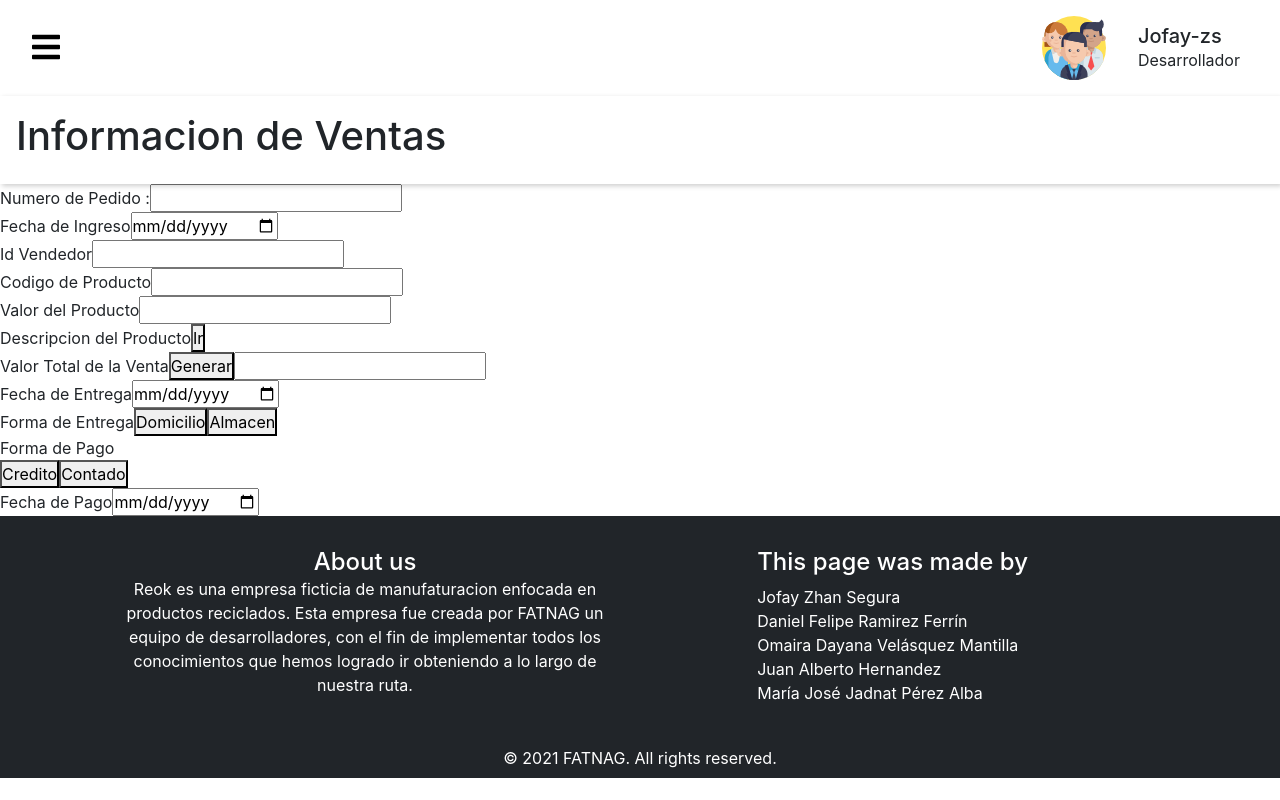
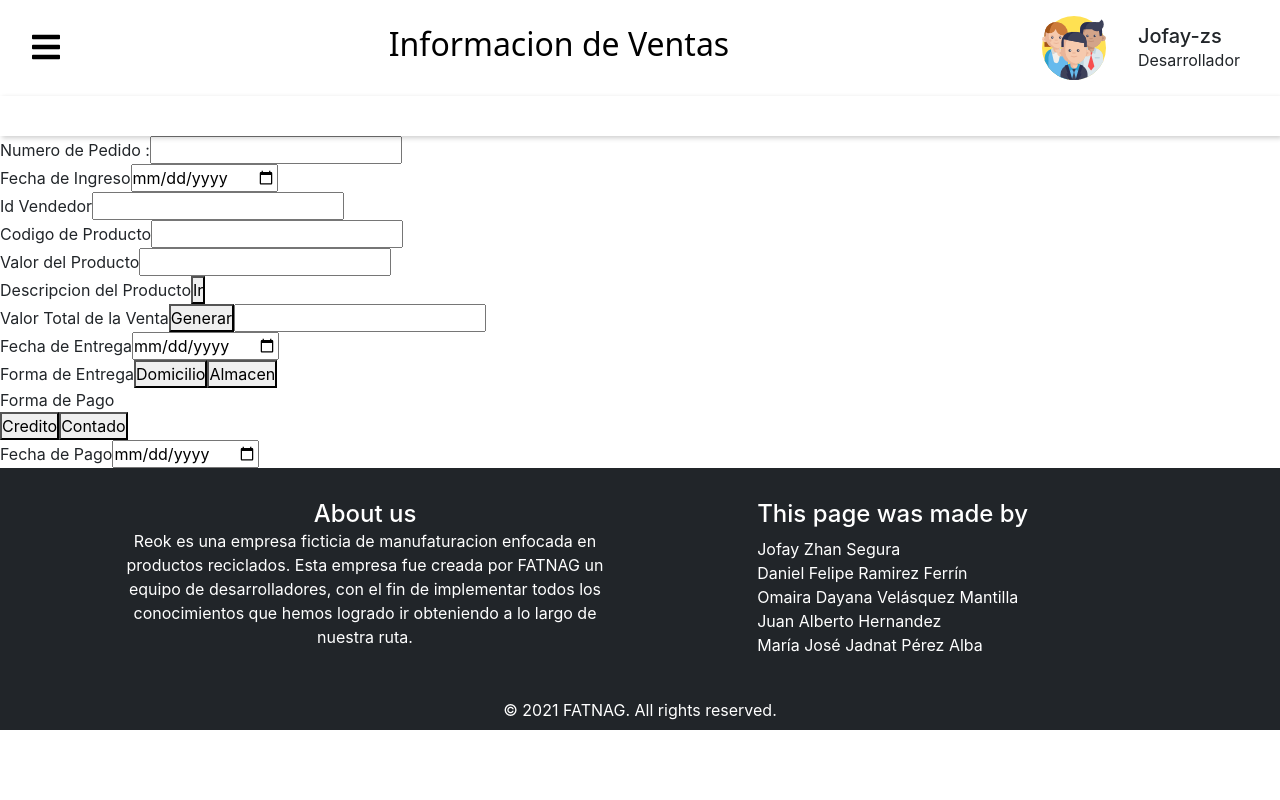
Before and after one commit to MajoAlba458/Manufacturing-company, a React (Create React App) app in the folder reok/: page /Sales in a window 1280 px wide. Built offline with nearby package versions, Linux system fonts and the light colour scheme; a web font is replaced by a local one.

Commit message:
Integrando cambios ventas

```diff
--- a/reok/src/pages/Sales.jsx
+++ b/reok/src/pages/Sales.jsx
@@ -3,9 +3,9 @@ import Footer from "components/Footer";
 function Sales() {
     return (
         <div className="Sales">
-            <Navbar/>
+            <Navbar title = {"Informacion de Ventas"}/>
            <header ul class="navbar">
-        <h1 class="Titulo 1">Informacion de Ventas</h1>
+        <h1 class="Titulo 1"></h1>
     </header>
     <main>
         <label for = "numero de pedido">Numero de Pedido :</label>
```
